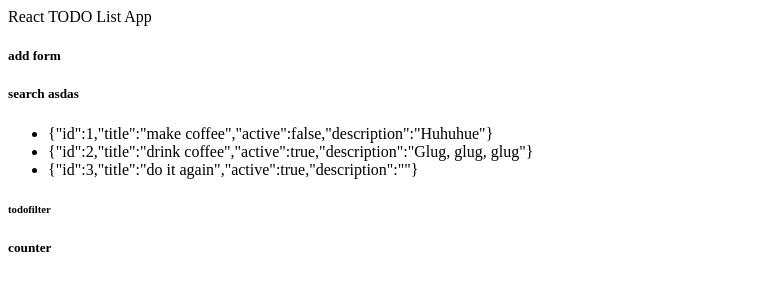
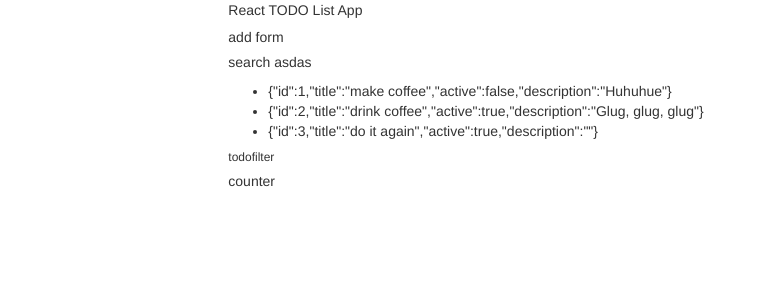
Before and after one commit to eugrdn/angular-todolist-app, a website built with webpack: page src/public/index.html in a window 1280 px wide. Shown: the whole page, without its empty margins (0-758 px from the left). Built offline with nearby package versions, Linux system fonts and the light colour scheme; some packages are replaced by stand-ins of ours.

Commit message:
basic functionality added :tada:

```diff
--- /dev/null
+++ b/src/app/containers/todos/todos.css
@@ -0,0 +1,58 @@
+ul.list-group .list-group-item:hover
+{
+    transition: background-color .5s cubic-bezier(.19, 1, .22, 1);
+    background-color: #9cf;
+}
+.button-container .btn
+{
+    width: 30%;
+    margin-bottom: 15px;
+}
+.checked-list-box .item-checked
+{
+    text-decoration: line-through;
+    background-color: #ccc;
+}
+i.glyphicon
+{
+    margin-right: 10px;
+}
+button
+{
+    outline: none !important;
+}
+.container
+{
+    min-width: 455px;
+}
+span.label-primary
+{
+    margin-right: 10px;
+}
+.header, .form, .todo_filter, .todo_counter
+{
+    text-align: center;
+}
+.btn-group-justified>.btn, .btn-group-justified>.btn-group
+{
+    width: fit-content;
+}
+.icon-state, .icon-remove
+{
+    opacity: .7;
+}
+.icon-state:hover, .icon-remove:hover
+{
+    cursor: pointer;
+    opacity: 1;
+}
+i.icon-remove
+{
+    display: block;
+    float: right;
+}
+.todo_form
+{
+    margin-bottom: 20px;
+    text-align: center;
+}
--- a/src/public/index.html
+++ b/src/public/index.html
@@ -5,6 +5,7 @@
   <meta charset="UTF-8">
   <title>Angular TodoList App</title>
   <link rel="icon" type="image/x-icon" href="/img/favicon.ico">
+	<link rel="stylesheet" href="./bower_components/bootstrap/dist/css/bootstrap.min.css">
   <meta name="viewport" content="width=device-width, initial-scale=1">
 </head>
 
```
Also changed, not shown: 2 other files.
